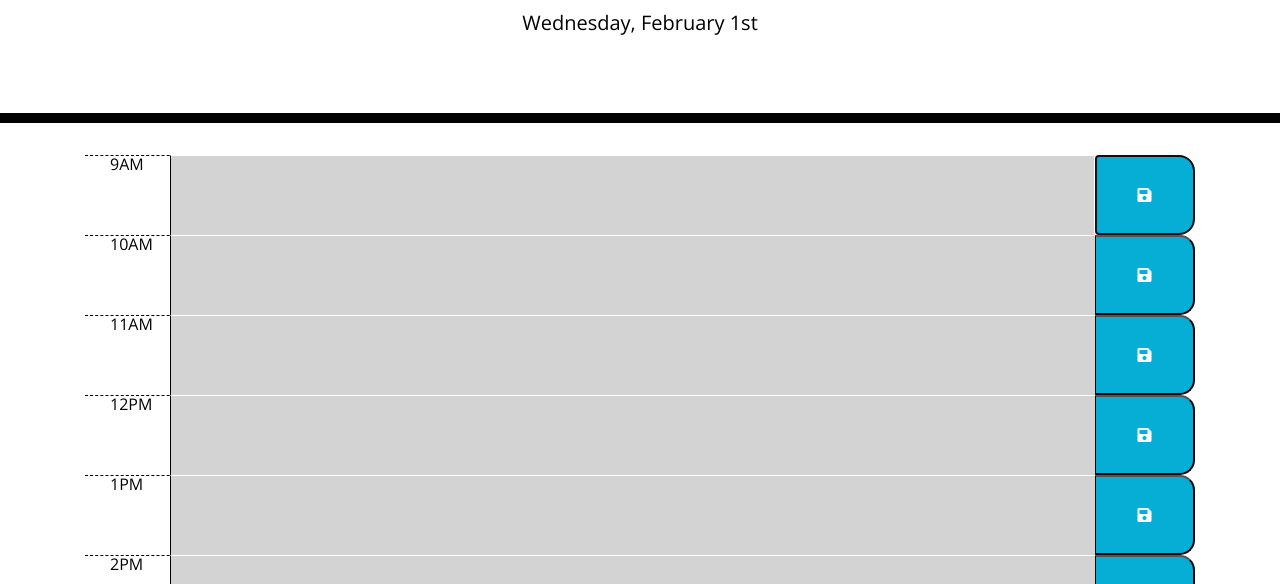
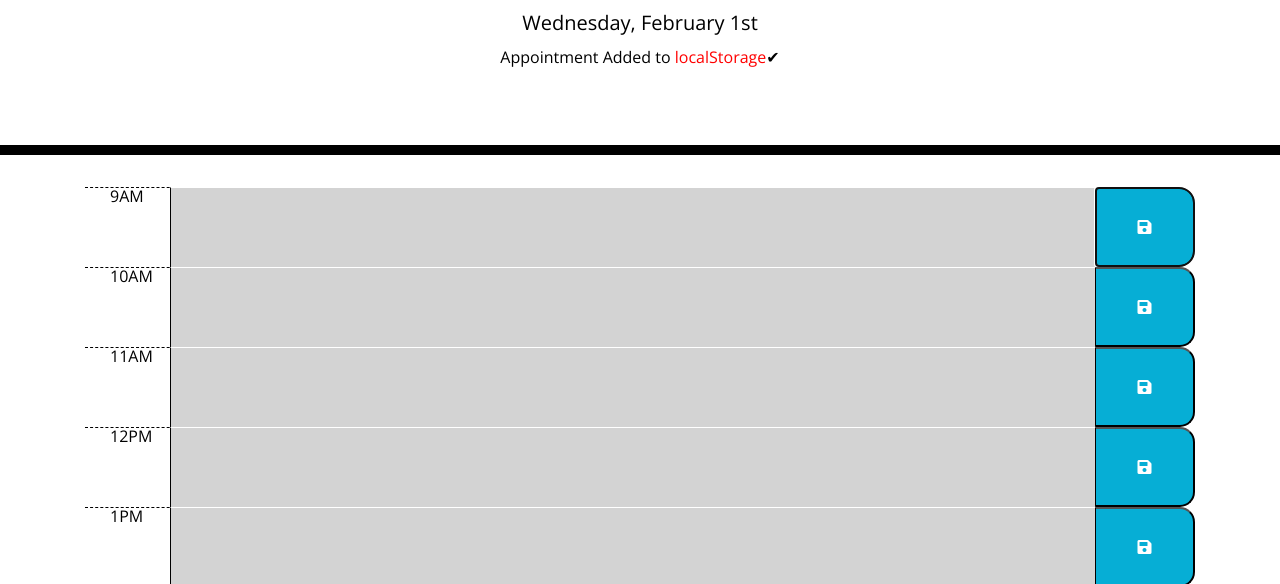
Before and after one commit to RBenameur/Daily-Planner-App, a plain HTML site: page index.html in a window 1280 px wide. Both pictures are taken after a click on the button 1145 px from the left and 376 px from the top of the page. Shown: the part 181-765 px from the top of the page. Drawn offline with nearby package versions, Linux system fonts and the light colour scheme.

Commit message:
added confirmation when something is saved to local storage

```diff
--- a/assets/script.js
+++ b/assets/script.js
@@ -78,6 +78,12 @@ function submitText (event) {
 
    localStorage.setItem('toDo',JSON.stringify(toDo));
 
+   $('.jumbotron').append(`
+   <p>Appointment Added to <span class='time-block red-text'>localStorage</span>&#10004;
+   `);
+
+
+
 };
 
 // function to initialise file
--- a/style.css
+++ b/style.css
@@ -21,16 +21,18 @@ textarea {
   border-bottom: 10px solid black;
 }
 
-/* have not used yet*/
 .description {
   white-space: pre-wrap;
   padding-left: 25px;
 }
 
-/* have not used yet */
 .time-block {
   text-align: center;
   border-radius: 15px;
+}
+
+.red-text {
+  color: red;
 }
 
 .container {
```
